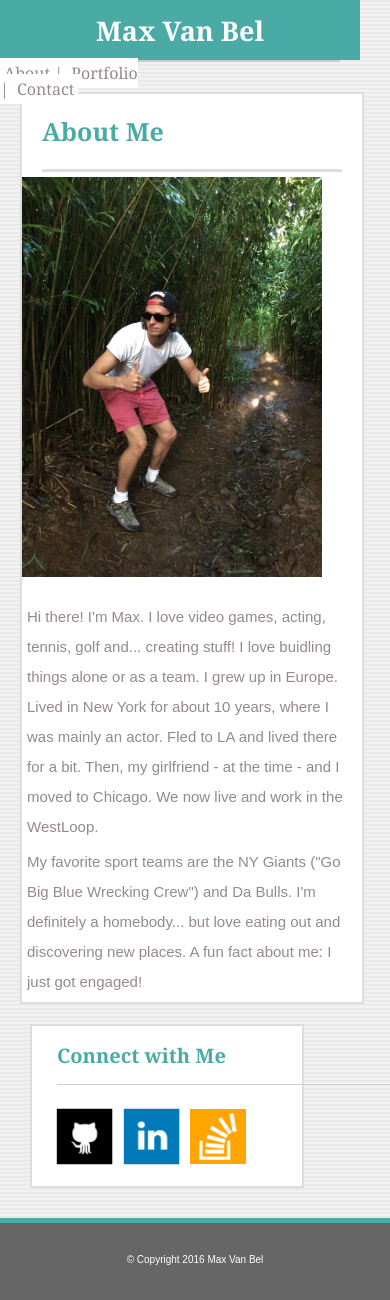
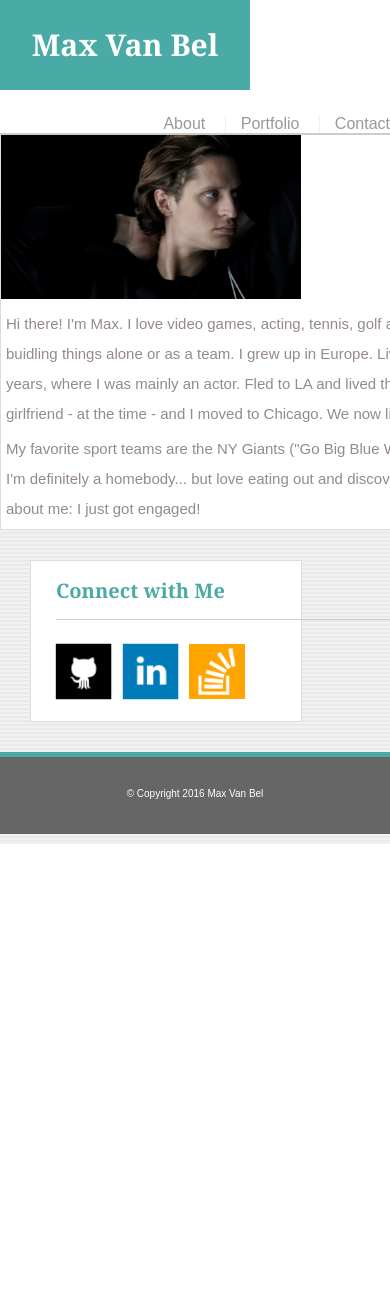
Before and after one commit to mdvb1001/Responsive-Portfolio, a PHP site: page / in a window 390 px wide; the page is wider, and only the part inside the window is pictured. After the commit the page ends 844 px from the top of that part, so only its background shows below. Run offline with PHP 8.4, Linux system fonts and the light colour scheme.

Commit message:
header problems

```diff
--- a/assets/css/style.css
+++ b/assets/css/style.css
@@ -1,63 +1,71 @@
 
 body {
     box-sizing: border-box;
-    margin: 0px;
-    position: static;
     font-family: 'Arial', 'Helvetica Neue', Helvetica, sans-serif;
     background-image: url('../images/shl.png');
     color: #777777;
 }
 
-header {
-    border-bottom: 2px solid #cccccc;
-    background: #ffffff;
-    height: 60px;
+
+/*erase from here to... */
+/*all the way down to here... */
+
+#masthead {
+    background: #fff;
+    margin: 0px;
+    z-index: 99;
+    color: #fff;
+    overflow: auto;
+    border-bottom: 2px solid #ccc;
+    position: fixed;
+    width: 100%;
 }
 
-.header {
-    font-family:'Georgia', Times, Times New Roman, serif;
-    border-bottom: 2px solid #cccccc;
-    background: #ffffff;
-    width: 960px;
+.clearfix:after {
+    clear: both;
+    content: " ";
+    display: table;
+    }
+
+
+.container {
+    width: 100%;
+    max-width: 960px;
     margin: 0 auto;
-    height: 60px;
+    clear: both;
 }
 
 
-.name {
-    padding: 16.5px 10px;
-    color: white;
-    background-color: #4aaaa5;
+#logo {
+    width: 250px;
+    height: 90px;
+    background: #4aaaa5;
     float: left;
-    font-size:27px;
-    font-weight: bold;
+    font-family: 'Georgia', Times, Times New Roman, serif;
     text-align: center;
-    font-family:'Georgia', Times, Times New Roman, serif;
+    line-height: 90px;
+    color: #fff;
+    font-weight: 700;
+    font-size: 30px;
+    text-decoration: none;
+}
+nav {
+    float: right;
+    margin-top: 25px;
+}
+nav a {
+    color: #999;
+    text-decoration: none;
+    margin-left: 15px;
+    display: inline-block;
+    border-left: 1px solid #efefef;
+    padding-left: 15px;
+    line-height: 18px;
+}
+nav a:first-child {
+    border-left: 0 none;
 }
 
-
-.nav {
-    float: right;
-    margin-right: 20px;
-    padding-top: 21px;
-    padding-bottom: 25px;
-    width: 220px;
-}
-
-.nav-element {
-    display: inline;
-
-}
-
-.nav-link {
-    padding: none;
-    display: inline;
-    text-decoration: none;
-    padding: 4px;
-    color: #95898b;
-    background: #ffffff;
-    font-family: 'Georgia', Times, Times New Roman, serif;
-}
 
 
 .buzz {
@@ -72,10 +80,10 @@
 .content {
     float: left;
     max-width: 650px;
-    border: 2px solid #dddddd;
+    border: 1px solid #dddddd;
     overflow: hidden;
     background: white;
-    margin-bottom: 20px;
+    margin-bottom: 30px;
 }
 
 .container-2 {
@@ -98,15 +106,17 @@
     width: 200px;
     height: auto;
     margin-top: 10px;
+    margin-right: 20px;
+    margin-left: 5px;
     float: left;
-    margin-right: 25px;
+
 }
 
 .para {
     color: #95898b;
     line-height: 30px;
     padding-left: 5px;
-    padding-top: 18px;
+    padding-top: 5px;
     font-size: 15px;
 }
 
@@ -118,7 +128,7 @@
     padding: 0px;
     height: 160px;
     background: #fff;
-    border: 2px solid #dddddd;
+    border: 1px solid #dddddd;
     text-align: center;
     display: inline-block;
 }
@@ -209,6 +219,7 @@
     border: 0 none;
     opacity: .8;
 }
+
 .pic-a h3 {
     border-bottom: 0;
     background: #4aaaa5;
@@ -233,6 +244,7 @@
     font-size: 10px;
     color: #ffffff;
     border-top: 5px solid #4aaaa5;
+    margin-top: 10px;
 
 }
 
@@ -252,32 +264,43 @@
     }
 
     .header {
-        width: 100%;
-        margin-left: 20px;
+        width: 730px;
+
     }
 
+    .clearfix:after {
+        clear: both;
+        content: " ";
+        display: table;
+    }
+
+    .name {
+        padding: 16.5px 20px;
+    }
+
+    /*Why does margin 0 auto not work here...
+    Why is all that stuff crossed out*/
     .buzz {
-        width: 100%;
-        float: left;
-        display: inline;
+        width: 730px;
+        margin: 0 auto;
+        display: block;
+        margin-top: 30px;
     }
+
     .container-2 {
         width: 100%;
-        max-width: 300px;
+        max-width: 380px;
         margin-left: 20px;
     }
 
     .first-pic {
-        margin-bottom: 15px;
-        width: 300px;
+        margin: 10px;
+        width: 360px;
         height: auto;
-        margin-top: 5px;
-        margin-right: 25px;
     }
 
     .content {
-        margin-left: 20px;
-        max-width: 340px;
+        max-width: 420px;
         width: 100%;
     }
 
@@ -287,25 +310,29 @@
     .para {
         clear: both;
         float: none;
-        padding: 0px;
+        padding-top: 10px;
     }
 
     .nav {
-        position: absolute;
-        padding-left: 440px;
+        float: right;
 
     }
 
     .side {
         width: 270px;
-        float: left;
+        float: right;
         height: 160px;
-        margin: 0px 20px 30px 30px;
+        margin: 0px 0px 30px 0px;
     }
 
     .pic-a {
         display: block;
-        margin: 0px 32px 30px 32px;
+        margin: 0px 30px 30px 30px;
+        width: 360px;
+    }
+
+    .pic-a h3 {
+        width: 360px;
     }
 }
 
@@ -319,69 +346,78 @@
     }
 
     .header {
-        margin-left: 20px;
-        width:100%;
+        width: 730px;
+    }
+    .name {
+        padding: 16.5px 20px;
     }
 
     .nav {
-        max-width: 580px;
-        position: absolute;
-        margin-left: 15px;
+        float: right;
 
     }
 
     .buzz {
-        width: 100%;
-        float: left;
+        width: 730px;
+        margin: 0 auto;
         display: block;
+        margin-top: 30px;
     }
 
     .content {
         width: 100%;
-        max-width: 655px;
+        max-width: 730px;
     }
 
     .container-2 {
         width: 100%;
-        max-width: 615px;
+        max-width: 690px;
         margin-left: 20px;
     }
 
     .center {
-        position: relative;
+        padding: 20px 25px;
     }
 
     .first-pic {
         width: 300px;
         height: auto;
-        padding-bottom: 10px;
-        margin-left: 157px;
+        padding: 0px 25px 0px 0px;
+        margin: 10px 0px 0px 0px;
+    }
+
+    .para {
+        clear: none;
+        padding: 5px 5px 0px 0px;
     }
 
     .pic-a {
-    width: 274px;
+    width: 315px;
     overflow: auto;
     position: relative;
     float: left;
     margin: 25px;
     }
 
+    .pic-a h3 {
+        width: 315px;
+    }
+
     .side {
-        width: 655px;
+        width: 730px;
         float: left;
         height: 160px;
-        margin: 0px 0px 30px 20px;
+        margin: 0px 0px 30px 0px;
     }
     .side-title {
     font-weight: bold;
-    width: 605px;
+    width: 685px;
     border-bottom: 1px solid #cecece;
     font-family:'Georgia', Times, Times New Roman, serif;
     margin-bottom: 0px;
     margin-top: 20px;
     margin-left: 25px;
     padding-bottom: 18px;
-    font-size: 20px;
     color: #4aaaa5;
     text-align: left;
 }
@@ -405,26 +441,30 @@
     margin-left: 2.25px;
 }
 
+    textarea {
+        width: 100%;
+        max-width: 680px;
+    }
+
 @media screen and (max-width: 640px) {
     body {
         width: 100%;
     }
     header {
         width: 100%;
-        max-width: 340px;
     }
 
     .header {
-        width: 100%;
+        width: 640px;
         margin-left: 0px;
-        max-width: 200px;
     }
+
     .name {
-        width: 340px;
+        width: 640px;
         text-align: center;
     }
     .buzz {
-        width: 100%;
+        max-width: 600px;
         float: left;
         display: inline;
     }
@@ -443,8 +483,8 @@
 
 
     .content {
-        margin-left: 20px;
-        max-width: 340px;
+        margin-left: 0px;
+        max-width: 600px;
         width: 100%;
     }
 
@@ -458,11 +498,10 @@
     }
 
     .nav {
-        position: fixed;
+        float: left;
         width: 220px;
-        margin: 65px 0px 0px 0px;
+        margin: 0px 0px 0px 0px;
         padding: 0px;
-        display: block;
     }
 
     .nav-element {
--- a/contact.html
+++ b/contact.html
@@ -21,7 +21,7 @@
   <!--<div class="filler"></div>-->
 
 
-  <section class="buzz">
+  <section class="buzz clearfix">
       <form class="content">
         <h2 class="container-2">Contact</h2>
         <br><br>
@@ -31,7 +31,7 @@
           <label for="email">Email</label>
           <input type="text" id="email" name="lname" placeholder="example@gmail.com">
           <label for="message">Message</label>
-          <textarea cols="46" rows="11" name="comments"></textarea>
+          <textarea name="comments"></textarea>
           <input class="btn-submit" type="submit" value="Submit">
         </div>
       </form>
--- a/index.html
+++ b/index.html
@@ -9,22 +9,24 @@
 <body>
 
 
-  <header>
-    <div class="header">
-      <h1 class="name">Max Van Bel</h1>
-      <ul class="nav">
-          <li class="nav-element"><a class="nav-link" href="index.html">About |</a></li><li class="nav-element"><a class="nav-link" href="portfolio.html">Portfolio |</a></li><li class="nav-element"><a class="nav-link" href="contact.html">Contact</a></li>
-      </ul>
+  <header id="masthead">
+    <div class="container clearfix">
+      <a href="index.html" id="logo">Max Van Bel </a>
+      <nav>
+        <a href="index.html">About</a>
+        <a href="portfolio.html">Portfolio</a>
+        <a href="contact.html">Contact</a>
+      </nav>
     </div>
   </header>
   <!-- how the hell do I fill in the blanks on either side of the header????? -->
   <!--<div class="filler"></div>-->
 
-  <section class="buzz">
+  <section class="buzz clearfix">
       <div class="content">
         <h2 class="container-2">About Me</h2>
           <div class="center">
-            <img class="first-pic" src="assets/images/IMG_0061.jpg" alt="two thumbs up" width="150px" height>
+            <img class="first-pic" src="assets/images/max-vanbel-stigle-brock-3732.jpg" alt="two thumbs up" width="150px" height>
             <p class="para">Hi there! I'm Max. I love video games, acting, tennis, golf and... creating stuff! I love buidling things alone or as a team. I grew up in Europe. Lived in New York for about 10 years, where I was mainly an actor. Fled to LA and lived there for a bit. Then, my girlfriend - at the time - and I moved to Chicago. We now live and work in the WestLoop.</p><p class="para">My favorite sport teams are the NY Giants ("Go Big Blue Wrecking Crew") and Da Bulls. I'm definitely a homebody... but love eating out and discovering new places. A fun fact about me: I just got engaged!</p>
           </div>
       </div>
--- a/portfolio.html
+++ b/portfolio.html
@@ -19,7 +19,7 @@
   </header>
 
 
-  <section class="buzz">
+  <section class="buzz clearfix">
       <div class="content">
         <h2 class="container-2">Portfolio</h2>
         <br><br>
```
Also changed, not shown: assets/images/max-vanbel-stigle-brock-3732.jpg (added).
